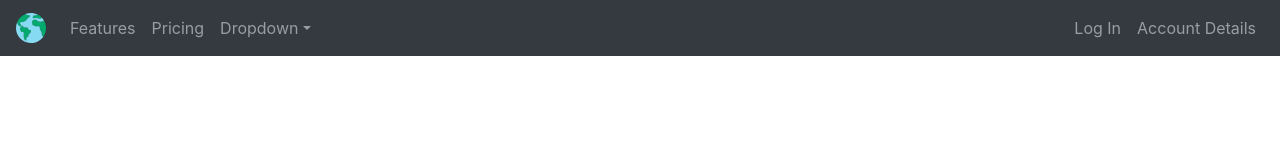
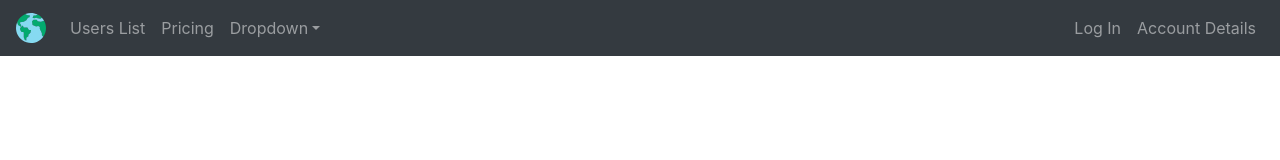
Before and after one commit to ChristianPlesca/sb-people-service-user-interface, a React (Create React App) app: page / in a window 1280 px wide. Shown: the top 160 px of the page. Built offline with nearby package versions, Linux system fonts and the light colour scheme.

Commit message:
New route to User List

```diff
--- a/src/components/App.js
+++ b/src/components/App.js
@@ -4,6 +4,7 @@ import { Router, Route, Switch } from "react-router-dom";
 import NavigationBar from "./NavBar";
 import HomePage from "./homepage/HomePage";
 import LoginForm from "./authentication/LogIn";
+import ListUsers from "./userslist/ListUsers";
 
 const App = () => {
   return (
@@ -13,6 +14,7 @@ const App = () => {
         <Switch>
           <Route path="/" exact component={HomePage} />
           <Route path="/login" component={LoginForm} />
+          <Route path="/users-list" component={ListUsers} />
         </Switch>
       </div>
     </Router>
--- a/src/components/NavBar.js
+++ b/src/components/NavBar.js
@@ -17,7 +17,7 @@ const NavigationBar = () => {
       <Navbar.Toggle aria-controls="responsive-navbar-nav" />
       <Navbar.Collapse id="responsive-navbar-nav">
         <Nav className="mr-auto">
-          <Nav.Link href="#features">Features</Nav.Link>
+          <Nav.Link href="/users-list">Users List</Nav.Link>
           <Nav.Link href="#pricing">Pricing</Nav.Link>
           <NavDropdown title="Dropdown" id="collasible-nav-dropdown">
             <NavDropdown.Item href="#action/3.1">Action</NavDropdown.Item>
```
